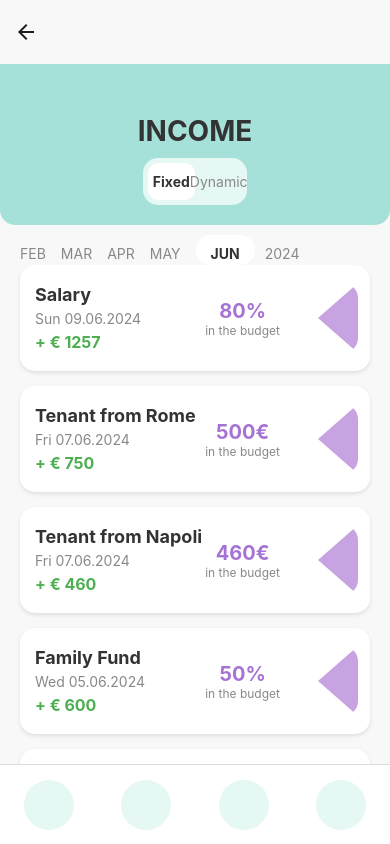
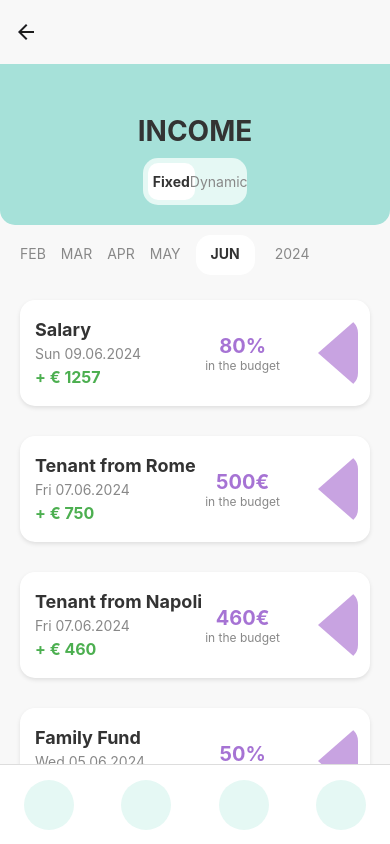
Before and after one commit to gpontas/velox, a React Native app: screen /IncomeFixed in a window 390 px wide. Built offline with nearby package versions, Linux system fonts and the light colour scheme.

Commit message:
expo update

```diff
--- a/App.js
+++ b/App.js
@@ -46,7 +46,7 @@ export default function App() {
               headerShadowVisible: false}}/>
         </Stack.Navigator>
       </NavigationContainer>
-      <StatusBar style="auto" />
+      <StatusBar style="auto"/>
     </View>
   );
 }
--- a/package.json
+++ b/package.json
@@ -12,7 +12,7 @@
   "dependencies": {
     "@react-navigation/native": "^6.1.18",
     "@react-navigation/native-stack": "^6.11.0",
-    "expo": "~51.0.28",
+    "expo": "~51.0.31",
     "expo-status-bar": "~1.12.1",
     "react": "18.2.0",
     "react-native": "0.74.5",
--- a/screens/IncomeFixed.js
+++ b/screens/IncomeFixed.js
@@ -139,32 +139,43 @@ const styles = StyleSheet.create({
   dateFilter: {
     marginTop: 10,
     paddingLeft: 20,
+    height: 70,
+
   },
   monthItem: {
     marginRight: 15,
     paddingVertical: 10,
+
+
   },
   monthText: {
     color: '#888',
+    marginBottom: 10
+
   },
   selectedMonth: {
     backgroundColor: '#FFF',
     paddingVertical: 10,
     paddingHorizontal: 15,
     borderRadius: 15,
+    height: 40,
   },
   selectedMonthText: {
     color: '#333',
     fontWeight: 'bold',
+
+
   },
   yearText: {
     color: '#888',
     paddingVertical: 10,
     paddingLeft: 10,
+    marginLeft: 10,
   },
   incomeContainer: {
     paddingHorizontal: 20,
     paddingBottom: 100, // for spacing above the bottom navigation
+
   },
   incomeItem: {
     backgroundColor: '#FFF',
@@ -173,6 +184,7 @@ const styles = StyleSheet.create({
     alignItems: 'center',
     borderRadius: 15,
     padding: 15,
+    marginTop: 15,
     marginBottom: 15,
     shadowColor: '#000',
     shadowOffset: { width: 0, height: 2 },
--- a/screens/MainMenu.js
+++ b/screens/MainMenu.js
@@ -35,7 +35,7 @@ function MainMenu({ navigation }) {
         </Pressable>
 
         <Pressable onPress={() => navigation.navigate('IncomeFixed')} style={styles.box}>
-          <TouchableOpacity style={styles.box}>
+          <TouchableOpacity>
             <Text style={styles.boxText} onPress={() => navigation.navigate('IncomeFixed')}>Income</Text>
           </TouchableOpacity>
         </Pressable>
```
Lines whose indentation alone changed are shown as unchanged.
